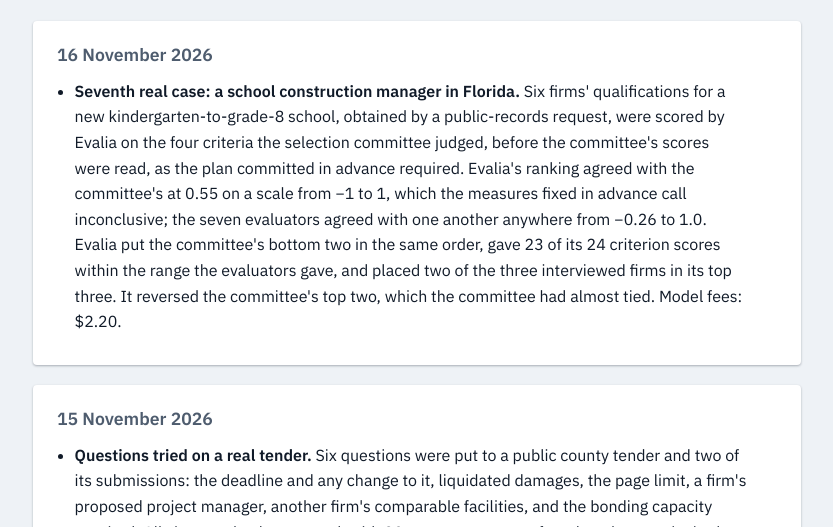
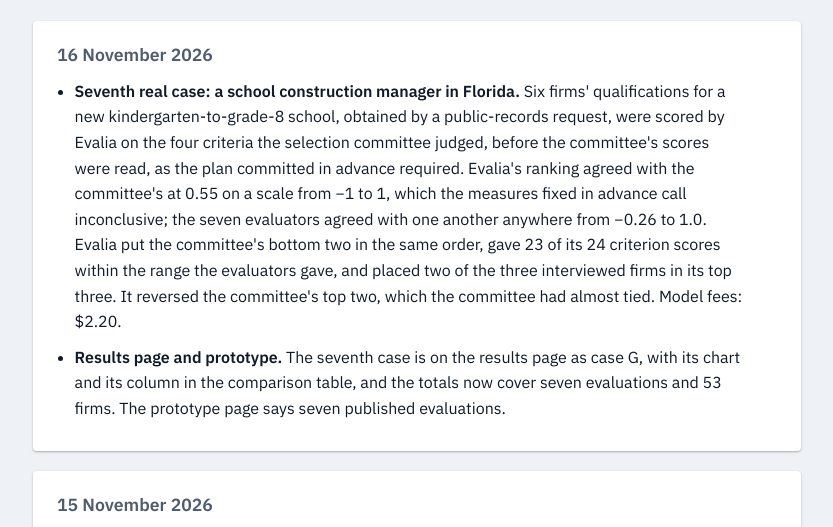
Before and after one commit to expoversal/expoversal.github.io, a plain HTML site: page Evalia/changelog.html in a window 1280 px wide. Shown: the part 208-735 px from the top of the page, without its empty margins (223-1056 px from the left). Drawn offline with Linux system fonts and the light colour scheme.

Commit message:
Evalia changelog: case G on the results page
Co-Authored-By: Claude Opus 5.5 <noreply@anthropic.com>
Claude-Session: https://claude.ai/code/session_01QuvrVdQPLgRnpCZqph2mUL

```diff
--- a/Evalia/changelog.html
+++ b/Evalia/changelog.html
@@ -36,6 +36,7 @@ ul { margin: 0; padding-left: 1.1em } li { margin: 10px 0; max-width: 70ch }
 <p class="lead">Changes to Evalia, newest first, written for people following the product. Results come from public tender records; firms are not named. Evalia proposes; the evaluation panel decides every score.</p>
 <section class="card"><h2>16 November 2026</h2><ul>
 <li><strong>Seventh real case: a school construction manager in Florida.</strong> Six firms' qualifications for a new kindergarten-to-grade-8 school, obtained by a public-records request, were scored by Evalia on the four criteria the selection committee judged, before the committee's scores were read, as the plan committed in advance required. Evalia's ranking agreed with the committee's at 0.55 on a scale from −1 to 1, which the measures fixed in advance call inconclusive; the seven evaluators agreed with one another anywhere from −0.26 to 1.0. Evalia put the committee's bottom two in the same order, gave 23 of its 24 criterion scores within the range the evaluators gave, and placed two of the three interviewed firms in its top three. It reversed the committee's top two, which the committee had almost tied. Model fees: $2.20.</li>
+<li><strong>Results page and prototype.</strong> The seventh case is on the results page as case G, with its chart and its column in the comparison table, and the totals now cover seven evaluations and 53 firms. The prototype page says seven published evaluations.</li>
 </ul></section>
 <section class="card"><h2>15 November 2026</h2><ul>
 <li><strong>Questions tried on a real tender.</strong> Six questions were put to a public county tender and two of its submissions: the deadline and any change to it, liquidated damages, the page limit, a firm's proposed project manager, another firm's comparable facilities, and the bonding capacity required. All six came back answered, with 20 quotes, every one found on the page it cited, and none dropped. Two answers pointed out what a reader could miss: an addendum that raised the daily liquidated damages, and a page of the solicitation that gives the question deadline the label of the submittal deadline. Model fees: $0.15. A new script runs the same questions from the command line.</li>
```
